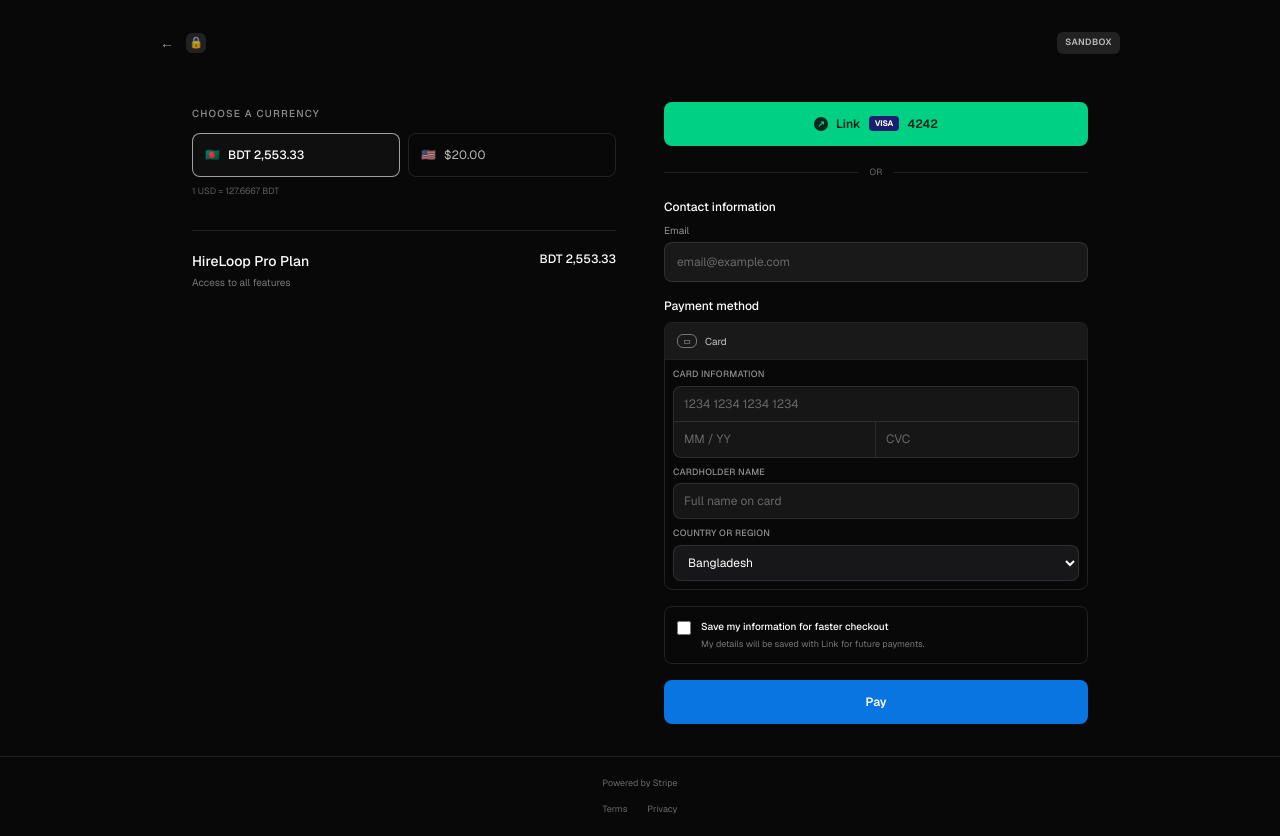
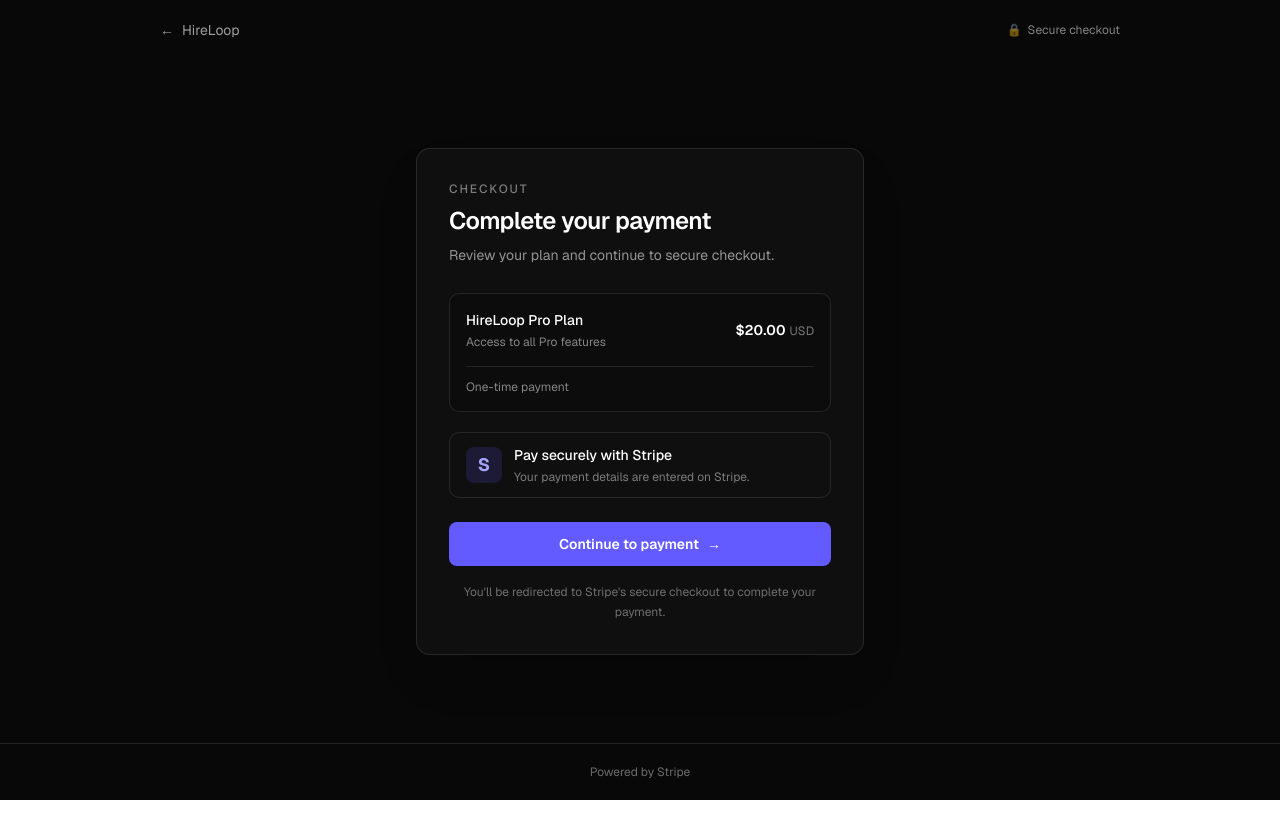
Before and after one commit to minhajulmohit/HireLoop_Client, a Next.js app: page /payment in a window 1280 px wide. After the commit the page ends 800 px from the top, so only its background shows below. Built offline with nearby package versions, Linux system fonts and the light colour scheme.

Commit message:
Add Stripe checkout flow
Co-authored-by: Copilot <223556219+Copilot@users.noreply.github.com>

```diff
--- /dev/null
+++ b/app/api/checkout_sessions/route.ts
@@ -0,0 +1,35 @@
+import { NextResponse } from "next/server"
+import { headers } from "next/headers"
+
+import { stripe } from "../../../lib/stripe"
+import { getSession } from "@/lib/core/server"
+
+export async function POST() {
+  const userSession = await getSession()
+
+  try {
+    const headersList = await headers()
+    const origin = headersList.get("origin")
+
+    // Create Checkout Sessions from body params.
+    const session = await stripe.checkout.sessions.create({
+      line_items: [
+        {
+          // Provide the exact Price ID (for example, price_1234) of the product you want to sell
+          price: "price_1Ub04hRqtf1WDLwZkx4V5VNo",
+          quantity: 1,
+        },
+      ],
+      mode: "payment",
+      customer_email: userSession?.user.email,
+      metadata: userSession ? { userId: userSession.user.id } : {},
+      success_url: `${origin}/payment/success?session_id={CHECKOUT_SESSION_ID}`,
+      // Provide a name (for example, hosted_web_0001) to label this Checkout integration and measure its conversion independently
+      integration_identifier: "hire_loop_web_001",
+    })
+    return NextResponse.redirect(session.url as string, 303)
+  } catch (err) {
+    const error = err instanceof Error ? err : new Error(String(err))
+    return NextResponse.json({ error: error.message }, { status: 500 })
+  }
+}
--- a/app/payment/page.tsx
+++ b/app/payment/page.tsx
@@ -1,227 +1,104 @@
 import Link from "next/link"
 
-export default function PaymentPage() {
+export default async function PaymentPage({
+  searchParams,
+}: {
+  searchParams: Promise<{ canceled?: string }>
+}) {
+  const { canceled } = await searchParams
+
   return (
     <main className="flex min-h-screen flex-col bg-[#080809] text-white">
-      <div className="mx-auto w-full max-w-5xl flex-1 px-5 py-5 sm:px-8 sm:py-8">
-        <header className="flex items-center justify-between">
-          <div className="flex items-center gap-3 text-sm text-white/60">
+      <header className="mx-auto flex w-full max-w-5xl items-center justify-between px-5 py-5 sm:px-8">
         <Link
           href="/"
           aria-label="Go back"
-              className="transition-colors hover:text-white"
+          className="flex items-center gap-2 text-sm text-white/60 transition-colors hover:text-white"
         >
-              ←
+          <span aria-hidden="true">←</span>
+          <span>HireLoop</span>
         </Link>
-            <span
-              aria-label="Secure checkout"
-              className="flex h-5 w-5 items-center justify-center rounded-sm bg-white/10 text-[11px] text-white/80"
-            >
-              🔒
-            </span>
-          </div>
-          <span className="rounded-sm bg-white/10 px-2 py-1 text-[9px] font-semibold tracking-wider text-white/70">
-            SANDBOX
+        <span className="flex items-center gap-1.5 text-xs text-white/50">
+          <span aria-hidden="true">🔒</span>
+          Secure checkout
         </span>
       </header>
 
-        <div className="mx-auto mt-8 grid max-w-4xl gap-10 md:mt-12 md:grid-cols-2 md:gap-12">
-          <section aria-label="Order summary" className="md:pt-1">
-            <h1 className="text-[10px] font-medium tracking-[0.12em] text-white/55">
-              CHOOSE A CURRENCY
+      <div className="flex flex-1 items-center justify-center px-5 py-10">
+        <section className="w-full max-w-md rounded-xl border border-white/10 bg-white/[0.03] p-6 shadow-2xl shadow-black/20 sm:p-8">
+          <p className="text-xs font-medium uppercase tracking-[0.16em] text-white/45">
+            Checkout
+          </p>
+          <h1 className="mt-2 text-2xl font-semibold tracking-tight">
+            Complete your payment
           </h1>
-
-            <div className="mt-3 grid grid-cols-2 gap-2">
-              <button
-                type="button"
-                aria-pressed="true"
-                className="flex h-11 items-center gap-2 rounded-md border border-white/60 bg-white/3 px-3 text-left text-xs font-medium"
-              >
-                <span aria-hidden="true">🇧🇩</span>
-                <span>BDT 2,553.33</span>
-              </button>
-              <button
-                type="button"
-                aria-pressed="false"
-                className="flex h-11 items-center gap-2 rounded-md border border-white/10 px-3 text-left text-xs text-white/70 transition-colors hover:border-white/30"
-              >
-                <span aria-hidden="true">🇺🇸</span>
-                <span>$20.00</span>
-              </button>
-            </div>
-
-            <p className="mt-2 text-[9px] text-white/35">
-              1 USD = 127.6667 BDT
+          <p className="mt-2 text-sm text-white/55">
+            Review your plan and continue to secure checkout.
           </p>
 
-            <div className="mt-8 flex items-start justify-between gap-4 border-t border-white/10 pt-5">
+          {canceled && (
+            <p
+              role="status"
+              className="mt-5 rounded-md border border-amber-400/20 bg-amber-400/10 px-3 py-2.5 text-sm text-amber-200"
+            >
+              Payment was canceled. You can try again whenever you&apos;re
+              ready.
+            </p>
+          )}
+
+          <div className="mt-7 rounded-lg border border-white/10 bg-black/20 p-4">
+            <div className="flex items-center justify-between gap-4">
               <div>
                 <h2 className="text-sm font-medium">HireLoop Pro Plan</h2>
-                <p className="mt-1 text-[10px] text-white/45">
-                  Access to all features
+                <p className="mt-1 text-xs text-white/50">
+                  Access to all Pro features
                 </p>
               </div>
-              <p className="whitespace-nowrap text-xs font-medium">
-                BDT 2,553.33
+              <p className="whitespace-nowrap text-sm font-semibold">
+                $20.00
+                <span className="ml-1 text-xs font-normal text-white/45">
+                  USD
+                </span>
               </p>
             </div>
-          </section>
-
-          <section aria-label="Payment details">
-            <button
-              type="button"
-              className="flex h-11 w-full items-center justify-center gap-2 rounded-md bg-[#00d084] text-xs font-semibold text-[#06251b] transition-colors hover:bg-[#00bd77]"
-            >
-              <span className="flex h-3.5 w-3.5 items-center justify-center rounded-full bg-[#06251b] text-[9px] text-[#00d084]">
-                ↗
-              </span>
-              Link
-              <span className="rounded bg-[#1a1f71] px-1.5 py-0.5 text-[8px] font-bold text-white">
-                VISA
-              </span>
-              <span>4242</span>
-            </button>
-
-            <div className="my-5 flex items-center gap-3">
-              <span className="h-px flex-1 bg-white/10" />
-              <span className="text-[9px] text-white/40">OR</span>
-              <span className="h-px flex-1 bg-white/10" />
-            </div>
-
-            <form className="space-y-4">
-              <div>
-                <h2 className="mb-2 text-xs font-medium">Contact information</h2>
-                <label
-                  htmlFor="email"
-                  className="mb-1 block text-[10px] text-white/55"
-                >
-                  Email
-                </label>
-                <input
-                  id="email"
-                  type="email"
-                  placeholder="email@example.com"
-                  className="h-10 w-full rounded-md border border-white/10 bg-white/[0.07] px-3 text-xs text-white outline-none placeholder:text-white/35 focus:border-white/30"
-                />
-              </div>
-
-              <div>
-                <h2 className="mb-2 text-xs font-medium">Payment method</h2>
-                <div className="overflow-hidden rounded-md border border-white/10">
-                  <div className="flex h-9 items-center gap-2 bg-white/[0.07] px-3 text-[10px] text-white/75">
-                    <span
-                      aria-hidden="true"
-                      className="flex h-3.5 w-5 items-center justify-center rounded-sm border border-white/40 text-[8px]"
-                    >
-                      ▭
-                    </span>
-                    Card
-                  </div>
-
-                  <div className="space-y-2 border-t border-white/10 p-2">
-                    <div>
-                      <label
-                        htmlFor="card-number"
-                        className="mb-1 block text-[9px] font-medium tracking-wide text-white/55"
-                      >
-                        CARD INFORMATION
-                      </label>
-                      <input
-                        id="card-number"
-                        type="text"
-                        inputMode="numeric"
-                        placeholder="1234 1234 1234 1234"
-                        className="h-9 w-full rounded-t-md border border-white/10 bg-white/6 px-2.5 text-xs text-white outline-none placeholder:text-white/35 focus:border-white/30"
-                      />
-                      <div className="grid grid-cols-2">
-                        <input
-                          type="text"
-                          placeholder="MM / YY"
-                          aria-label="Expiration date"
-                          className="h-9 rounded-bl-md border border-t-0 border-white/10 bg-white/6 px-2.5 text-xs text-white outline-none placeholder:text-white/35 focus:border-white/30"
-                        />
-                        <input
-                          type="text"
-                          placeholder="CVC"
-                          aria-label="Security code"
-                          className="h-9 rounded-br-md border border-t-0 border-l-0 border-white/10 bg-white/6 px-2.5 text-xs text-white outline-none placeholder:text-white/35 focus:border-white/30"
-                        />
+            <div className="mt-4 border-t border-white/10 pt-3 text-xs text-white/50">
+              One-time payment
             </div>
           </div>
 
+          <div className="mt-5 flex items-center gap-3 rounded-lg border border-white/10 px-4 py-3">
+            <span className="flex h-9 w-9 items-center justify-center rounded-md bg-[#635bff]/15 text-lg font-bold text-[#a8a2ff]">
+              S
+            </span>
             <div>
-                      <label
-                        htmlFor="cardholder"
-                        className="mb-1 block text-[9px] font-medium tracking-wide text-white/55"
-                      >
-                        CARDHOLDER NAME
-                      </label>
-                      <input
-                        id="cardholder"
-                        type="text"
-                        placeholder="Full name on card"
-                        className="h-9 w-full rounded-md border border-white/10 bg-white/6 px-2.5 text-xs text-white outline-none placeholder:text-white/35 focus:border-white/30"
-                      />
-                    </div>
-
-                    <div>
-                      <label
-                        htmlFor="country"
-                        className="mb-1 block text-[9px] font-medium tracking-wide text-white/55"
-                      >
-                        COUNTRY OR REGION
-                      </label>
-                      <select
-                        id="country"
-                        defaultValue="Bangladesh"
-                        className="h-9 w-full rounded-md border border-white/10 bg-[#171719] px-2.5 text-xs text-white outline-none focus:border-white/30"
-                      >
-                        <option>Bangladesh</option>
-                        <option>United States</option>
-                        <option>United Kingdom</option>
-                        <option>Canada</option>
-                      </select>
-                    </div>
-                  </div>
+              <p className="text-sm font-medium">Pay securely with Stripe</p>
+              <p className="mt-1 text-xs text-white/45">
+                Your payment details are entered on Stripe.
+              </p>
             </div>
           </div>
 
-              <label className="flex cursor-pointer items-start gap-2.5 rounded-md border border-white/10 p-3">
-                <input
-                  type="checkbox"
-                  className="mt-0.5 h-3.5 w-3.5 accent-[#0875e1]"
-                />
-                <span>
-                  <span className="block text-[10px] font-medium">
-                    Save my information for faster checkout
+          <form action="/api/checkout_sessions" method="POST" className="mt-6">
+            <button
+              type="submit"
+              className="flex h-11 w-full items-center justify-center rounded-md bg-[#635bff] text-sm font-semibold text-white transition-colors hover:bg-[#756eff] focus-visible:outline-2 focus-visible:outline-offset-2 focus-visible:outline-[#a8a2ff]"
+            >
+              Continue to payment
+              <span aria-hidden="true" className="ml-2">
+                →
               </span>
-                  <span className="mt-1 block text-[9px] text-white/45">
-                    My details will be saved with Link for future payments.
-                  </span>
-                </span>
-              </label>
-
-              <button
-                type="button"
-                className="h-11 w-full rounded-md bg-[#0875e1] text-xs font-semibold text-white transition-colors hover:bg-[#1683ee]"
-              >
-                Pay
             </button>
           </form>
+
+          <p className="mt-4 text-center text-xs leading-5 text-white/40">
+            You&apos;ll be redirected to Stripe&apos;s secure checkout to
+            complete your payment.
+          </p>
         </section>
       </div>
-      </div>
 
-      <footer className="border-t border-white/10 py-5 text-center text-[9px] text-white/40">
-        <p>Powered by Stripe</p>
-        <div className="mt-3 flex justify-center gap-5">
-          <a href="#" className="transition-colors hover:text-white/70">
-            Terms
-          </a>
-          <a href="#" className="transition-colors hover:text-white/70">
-            Privacy
-          </a>
-        </div>
+      <footer className="border-t border-white/10 py-5 text-center text-xs text-white/40">
+        Powered by Stripe
       </footer>
     </main>
   )
--- /dev/null
+++ b/app/payment/success/page.tsx
@@ -0,0 +1,39 @@
+import { redirect } from "next/navigation"
+
+import { stripe } from "../../../lib/stripe"
+import { paymentSuccessVerify } from "@/lib/actions/payments"
+
+export default async function paymentSuccessPage({
+  searchParams,
+}: {
+  searchParams: Promise<{ session_id?: string }>
+}) {
+  const { session_id } = await searchParams
+
+  if (!session_id)
+    throw new Error("Please provide a valid session_id (`cs_test_...`)")
+
+  const { status, customer_email, metadata, payment_intent, payment_status } =
+    await stripe.checkout.sessions.retrieve(session_id, {
+      expand: ["line_items", "payment_intent"],
+    })
+
+  if (status === "open") {
+    return redirect("/")
+  }
+
+  if (status === "complete" && payment_status === "paid") {
+
+ const result = await paymentSuccessVerify(session_id)
+
+    return (
+      <section id="success">
+        <p>
+          We appreciate your business! A confirmation email will be sent to . If
+          you have any questions, please email{" "}
+          <a href="mailto:orders@example.com">orders@example.com</a>.
+        </p>
+      </section>
+    )
+  }
+}
--- /dev/null
+++ b/lib/actions/payments.ts
@@ -0,0 +1,9 @@
+const baseUrl = process.env.NEXT_PUBLIC_API_BASE_URL || "http://localhost:8000"
+export const paymentSuccessVerify = async (sessionId: string) => {
+  const response = await fetch(`${baseUrl}//payment/success-verify`, {
+    method: "POST",
+    headers: { "Content-Type": "application/json" },
+    body: JSON.stringify({ sessionId }),
+  })
+  return response.json()
+}
--- /dev/null
+++ b/lib/core/server.ts
@@ -0,0 +1,10 @@
+import { headers } from "next/headers"
+import { auth } from "../auth"
+
+export const getSession = async () => {
+  "use server"
+  const session = await auth.api.getSession({
+    headers: await headers(),
+  })
+  return session
+}
--- /dev/null
+++ b/lib/stripe.ts
@@ -0,0 +1,5 @@
+import "server-only"
+
+import Stripe from "stripe"
+
+export const stripe = new Stripe(process.env.STRIPE_SECRET_KEY as string)
--- a/package.json
+++ b/package.json
@@ -14,17 +14,19 @@
   "dependencies": {
     "@base-ui/react": "^1.9.0",
     "@better-auth/mongo-adapter": "^1.7.18",
+    "@stripe/stripe-js": "^10.2.1",
     "better-auth": "^1.7.18",
     "class-variance-authority": "^0.7.1",
     "cn": "^0.5.2",
     "lucide-react": "^1.69.0",
     "mongodb": "^7.8.0",
-    "next": "16.4.3",
+    "next": "^16.4.3",
     "next-themes": "^0.4.6",
     "react": "19.3.1",
     "react-dom": "19.3.1",
     "react-icons": "^5.7.0",
     "shadcn": "^4.23.0",
+    "stripe": "^23.1.0",
     "tw-animate-css": "^1.4.0"
   },
   "devDependencies": {
```
Also changed, not shown: 1 other file (tests, documents, lock files or other folders). Lines whose indentation alone changed are shown as unchanged.
